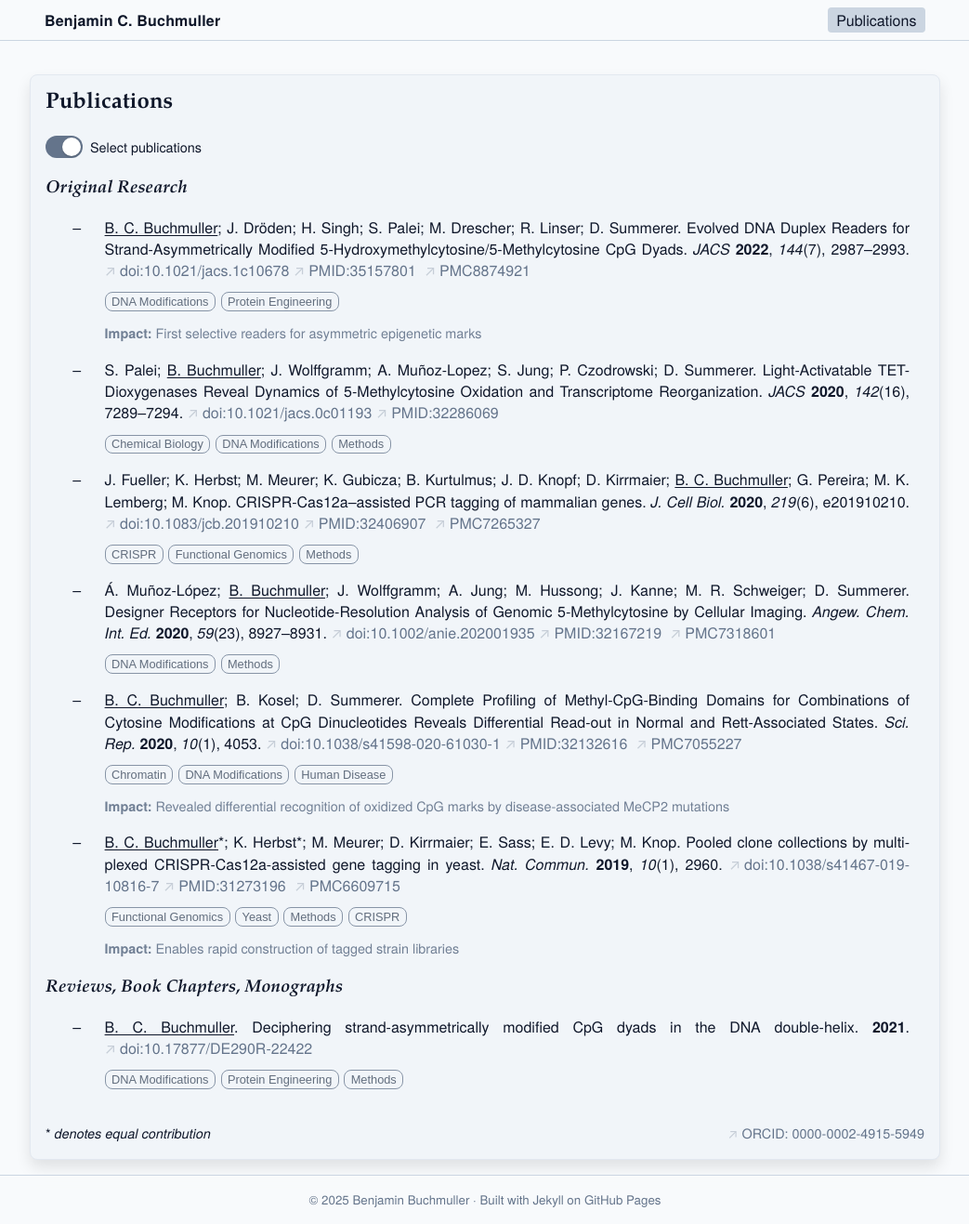
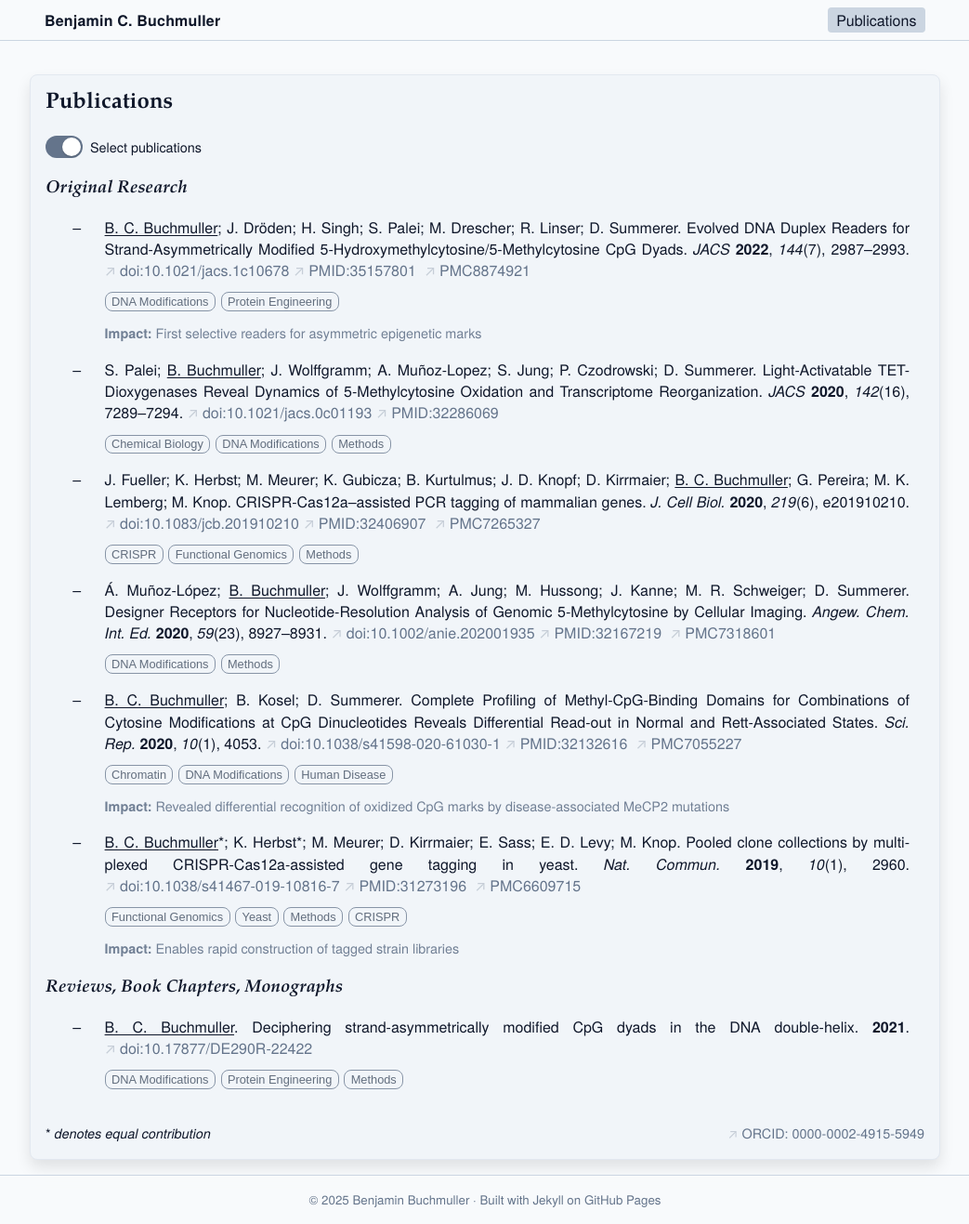
Before and after one commit to benjbuch/benjbuch.github.io, a Jekyll site: the page built from index.html, in a window 1280 px wide and 1317 px high. Shown: the whole window at 93% size, without its empty margins (118-1161 px from the left). Built offline with Jekyll 4.4.1, drawn with Linux system fonts in a browser that asks for light colours.

Commit message:
Improve hyphenation

```diff
--- a/_sass/_publications.scss
+++ b/_sass/_publications.scss
@@ -88,13 +88,17 @@
 .pub-doi,
 .pub-pmid,
 .pub-pmcid {
+  margin-right: 0.5ch;
+  overflow-wrap: anywhere;
+  white-space: nowrap;
+}
+
+.pub-doi {
   -moz-hyphens: auto;
   -ms-hyphens: auto;
   -webkit-hyphens: auto;
   hyphens: auto;
   hyphenate-limit-chars: 6 3 2;
-  margin-right: 0.5ch;
-  overflow-wrap: anywhere;
   word-break: break-word;
 }
 
@@ -158,7 +162,7 @@
   --pad: 2px;
   --thumb: calc(var(--h) - 2 * var(--pad));
   --w: 2.5rem;
-  background: #cbd5e1;
+  background: #{$slate-300};
   border-radius: var(--h);
   display: inline-block;
   height: var(--h);
@@ -169,7 +173,7 @@
 
 // Switch thumb
 .switch-ui::after {
-  background: #ffffff;
+  background: #{$white};
   border-radius: 50%;
   box-shadow: 0 1px 2px rgba(0, 0, 0, 0.2);
   content: "";
```
